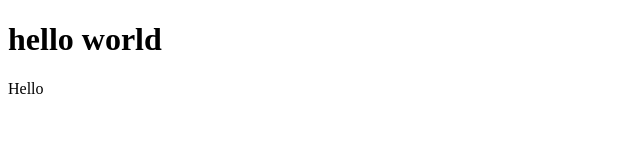
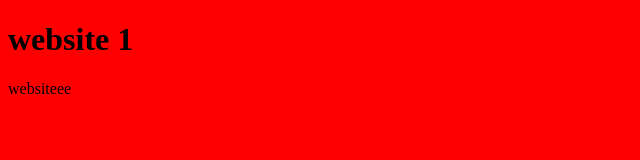
Before and after one commit to Jaydenff/Jaydenff.github.io, a plain HTML site: page index.html in a window 1280 px wide. Shown: the whole page, without its empty margins (0-640 px from the left). Drawn offline with Linux system fonts and the light colour scheme.

Commit message:
Update index.html
red

```diff
--- a/index.html
+++ b/index.html
@@ -3,9 +3,9 @@
      <head>
      <title> Hello world </title>
 </head>
-     <body>
-          <h1> hello world</h1>
-          <p> Hello </p>
+     <body style="background-color:red;">
+          <h1> website 1</h1>
+          <p> websiteee </p>
 
      </body>
 </html>
```
